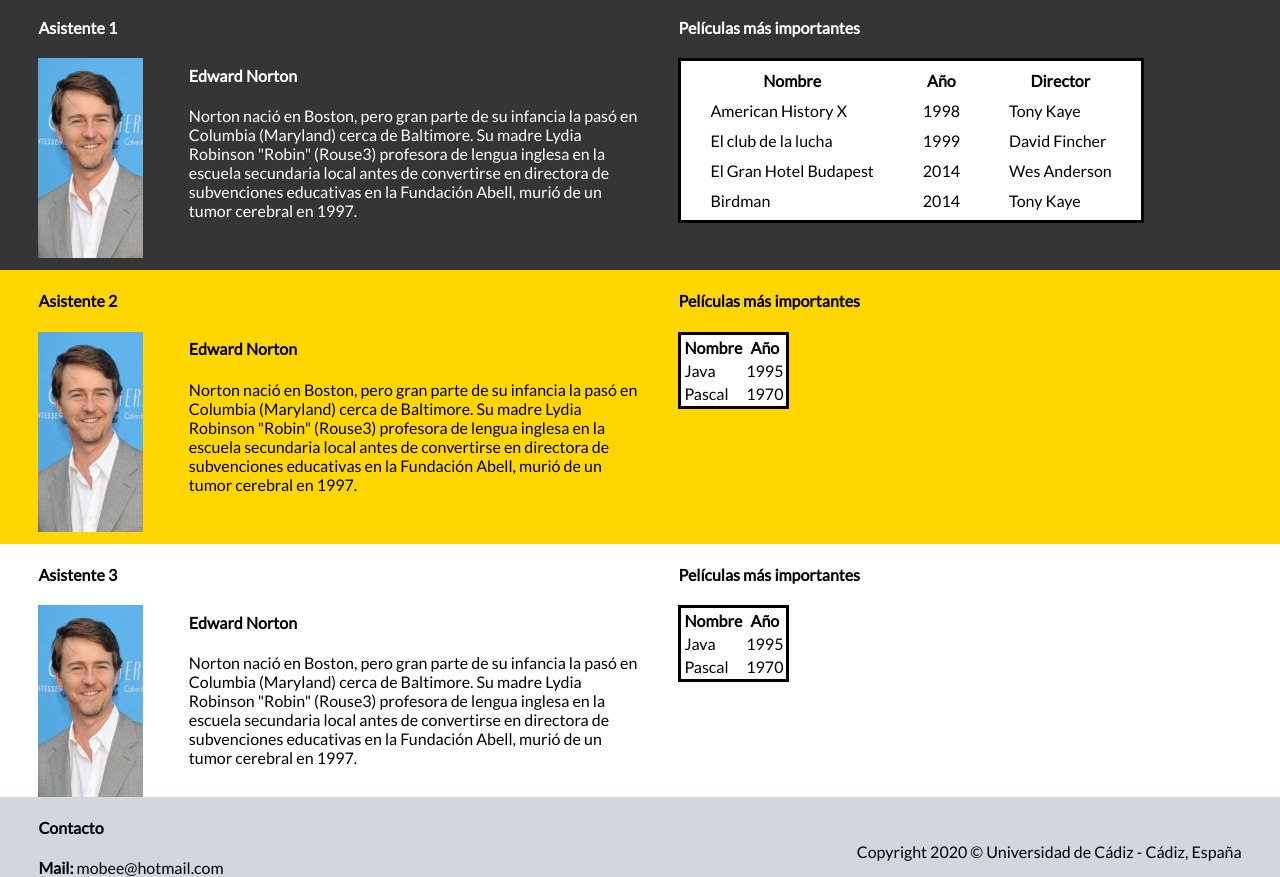
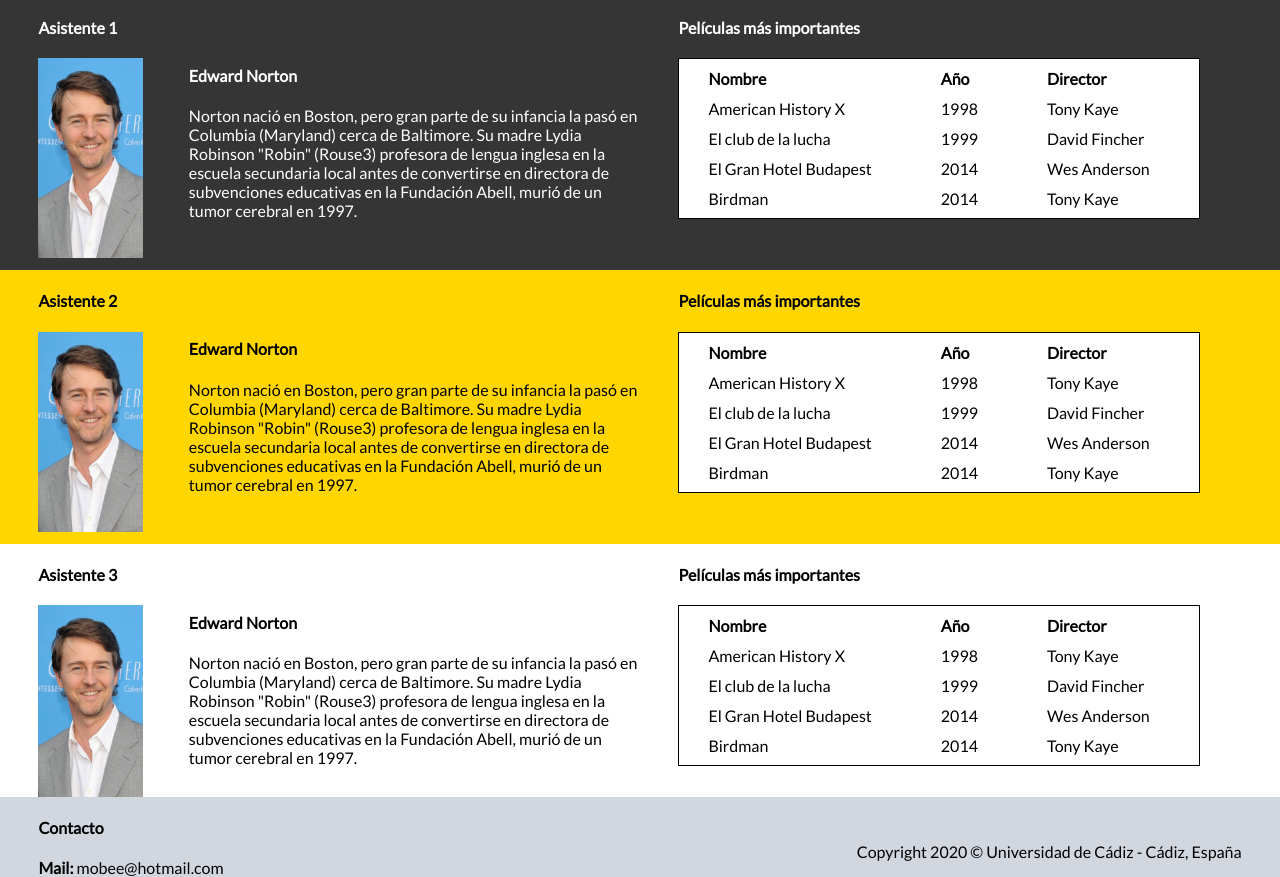
Before and after one commit to rafaroman18/PNET-Trabajo-Final, a website built with Parcel: page src/programa.html in a window 1280 px wide. Shown: the part 65-942 px from the top of the page. Built offline with nearby package versions, Linux system fonts and the light colour scheme.

Commit message:
creating tables

```diff
--- a/src/programa.html
+++ b/src/programa.html
@@ -66,7 +66,7 @@
             <div class="hechosblanco">
                 <h4>Películas más importantes</h4>
 
-                <table cellspacing="9" style="border: solid; border-color: black; color: black; background-color: white;">
+                <table cellspacing="9" style="border: solid 1px; border-color: black; color: black; background-color: white;">
                     <tr class="fila">
                         <th class="columna">Nombre</th>
                         <th class="columna">Año</th>
@@ -118,18 +118,31 @@
             <!--Películas más importantes-->
             <div class="hechosnegro">
                 <h4>Películas más importantes</h4>
-                <table style="border: solid; border-color: black; color: black; background-color: white;">
-                    <tr style="color: black;">
-                        <th>Nombre</th>
-                        <th>Año</th>
+                <table cellspacing="9" style="border: solid 1px; border-color: black; color: black; background-color: white;">
+                    <tr class="fila">
+                        <th class="columna">Nombre</th>
+                        <th class="columna">Año</th>
+                        <th class="columna">Director</th>
                     </tr>
-                    <tr style="color: black;">
-                        <td>Java</td>
-                        <td>1995</td>
+                    <tr class="fila">
+                        <td class="columna">American History X</td>
+                        <td class="columna">1998</td>
+                        <td class="columna">Tony Kaye</td>
                     </tr>
-                    <tr style="color: black;">
-                        <td>Pascal</td>
-                        <td>1970</td>
+                    <tr class="fila">
+                        <td class="columna">El club de la lucha</td>
+                        <td class="columna">1999</td>
+                        <td class="columna">David Fincher</td>
+                    </tr>
+                    <tr class="fila">
+                        <td class="columna">El Gran Hotel Budapest</td>
+                        <td class="columna">2014</td>
+                        <td class="columna">Wes Anderson</td>
+                    </tr>
+                    <tr class="fila">
+                        <td class="columna">Birdman</td>
+                        <td class="columna">2014</td>
+                        <td class="columna">Tony Kaye</td>
                     </tr>
                 </table>
             </div>
@@ -155,18 +168,31 @@
             <!--Películas más importantes-->
             <div class=" hechosnegro ">
                 <h4>Películas más importantes</h4>
-                <table style="border: solid; border-color: black; color: black; background-color: white;">
-                    <tr style="color: black;">
-                        <th>Nombre</th>
-                        <th>Año</th>
+                <table cellspacing="9" style="border: solid 1px; border-color: black; color: black; background-color: white;">
+                    <tr class="fila">
+                        <th class="columna">Nombre</th>
+                        <th class="columna">Año</th>
+                        <th class="columna">Director</th>
                     </tr>
-                    <tr style="color: black;">
-                        <td>Java</td>
-                        <td>1995</td>
+                    <tr class="fila">
+                        <td class="columna">American History X</td>
+                        <td class="columna">1998</td>
+                        <td class="columna">Tony Kaye</td>
                     </tr>
-                    <tr style="color: black;">
-                        <td>Pascal</td>
-                        <td>1970</td>
+                    <tr class="fila">
+                        <td class="columna">El club de la lucha</td>
+                        <td class="columna">1999</td>
+                        <td class="columna">David Fincher</td>
+                    </tr>
+                    <tr class="fila">
+                        <td class="columna">El Gran Hotel Budapest</td>
+                        <td class="columna">2014</td>
+                        <td class="columna">Wes Anderson</td>
+                    </tr>
+                    <tr class="fila">
+                        <td class="columna">Birdman</td>
+                        <td class="columna">2014</td>
+                        <td class="columna">Tony Kaye</td>
                     </tr>
                 </table>
             </div>
--- a/src/styles.css
+++ b/src/styles.css
@@ -152,11 +152,12 @@ tr.fila {
 }
 
 th.columna {
-    padding-left: 0px;
-    padding-right: 0px;
+    text-align: left;
+    padding-left: 20px;
 }
 
 td.columna {
     padding-left: 20px;
-    padding-right: 20px;
+    padding-right: 40px;
+    text-align: left;
 }
```
Also changed, not shown: dist/programa.html, dist/programa.js, 4 other files.
